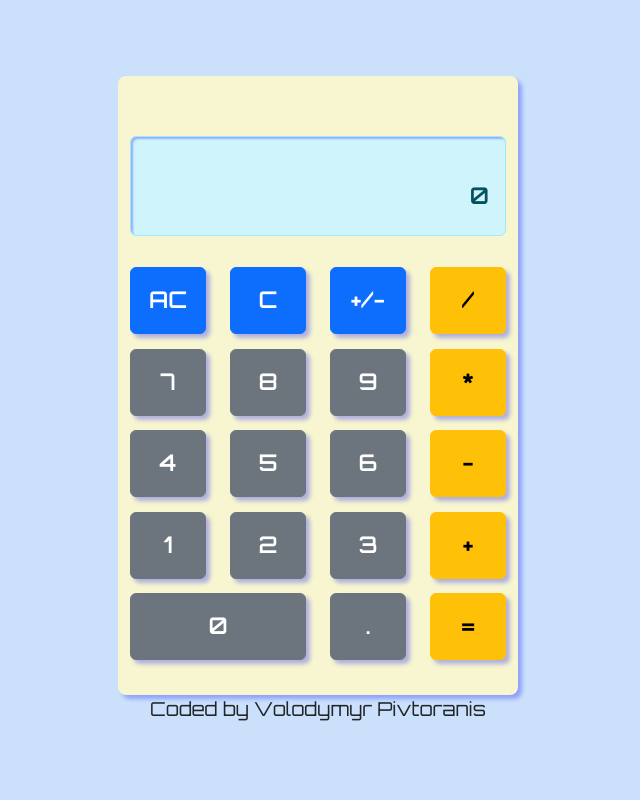
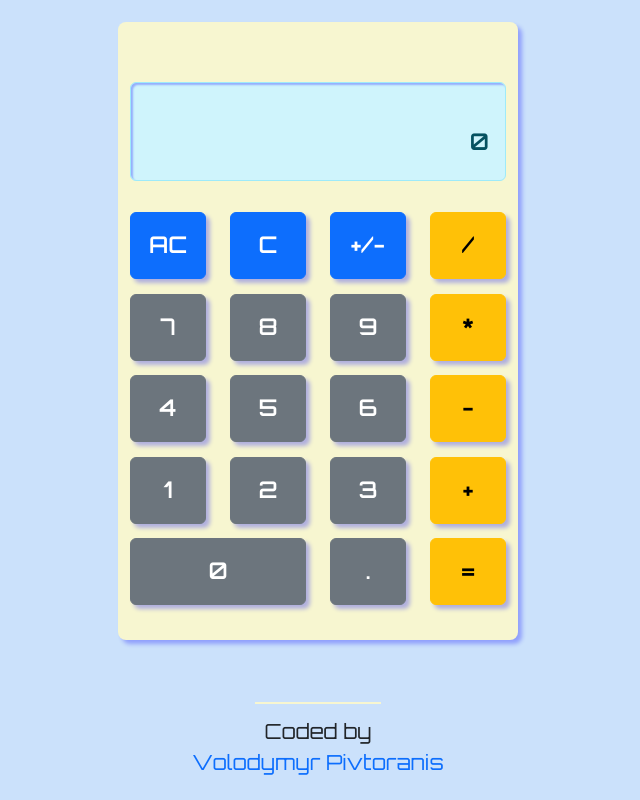
Before and after one commit to PivtoranisV/project-calculator, a plain HTML site: page index.html in a window 1280 px wide. Shown: the whole page, without its empty margins (322-962 px from the left). Drawn offline with nearby package versions, Linux system fonts and the light colour scheme.

Commit message:
Added footer

```diff
--- a/style.css
+++ b/index.css
@@ -64,3 +64,23 @@ body {
   font-weight: 600;
   font-size: larger;
 }
+
+.special-divider {
+  border: none;
+  background-color: var(--calculator-background);
+  height: 2px;
+  width: 50%;
+  margin: 12px auto;
+}
+
+.attribution {
+  margin-top: 50px;
+  font-size: 1.3rem;
+  display: flex;
+  flex-direction: column;
+  align-items: center;
+}
+
+.attribution a {
+  text-decoration: none;
+}
--- a/index.html
+++ b/index.html
@@ -7,7 +7,7 @@
   <meta name="viewport" content="width=device-width, initial-scale=1.0" />
   <link href="https://cdn.jsdelivr.net/npm/bootstrap@5.3.0-alpha1/dist/css/bootstrap.min.css" rel="stylesheet"
     integrity="sha384-GLhlTQ8iRABdZLl6O3oVMWSktQOp6b7In1Zl3/Jr59b6EGGoI1aFkw7cmDA6j6gD" crossorigin="anonymous" />
-  <link rel="stylesheet" href="style.css" />
+  <link rel="stylesheet" href="index.css" />
   <title>Calculator</title>
 </head>
 
@@ -90,7 +90,11 @@
       </div>
     </div>
   </main>
-  <footer>Coded by Volodymyr Pivtoranis</footer>
+  <footer class="attribution">
+    <div class="special-divider"></div>
+    Coded by
+    <a href="https://github.com/PivtoranisV/project-calculator" target="_blank">Volodymyr Pivtoranis</a>
+  </footer>
   <script src="index.js"></script>
 </body>
 
```
